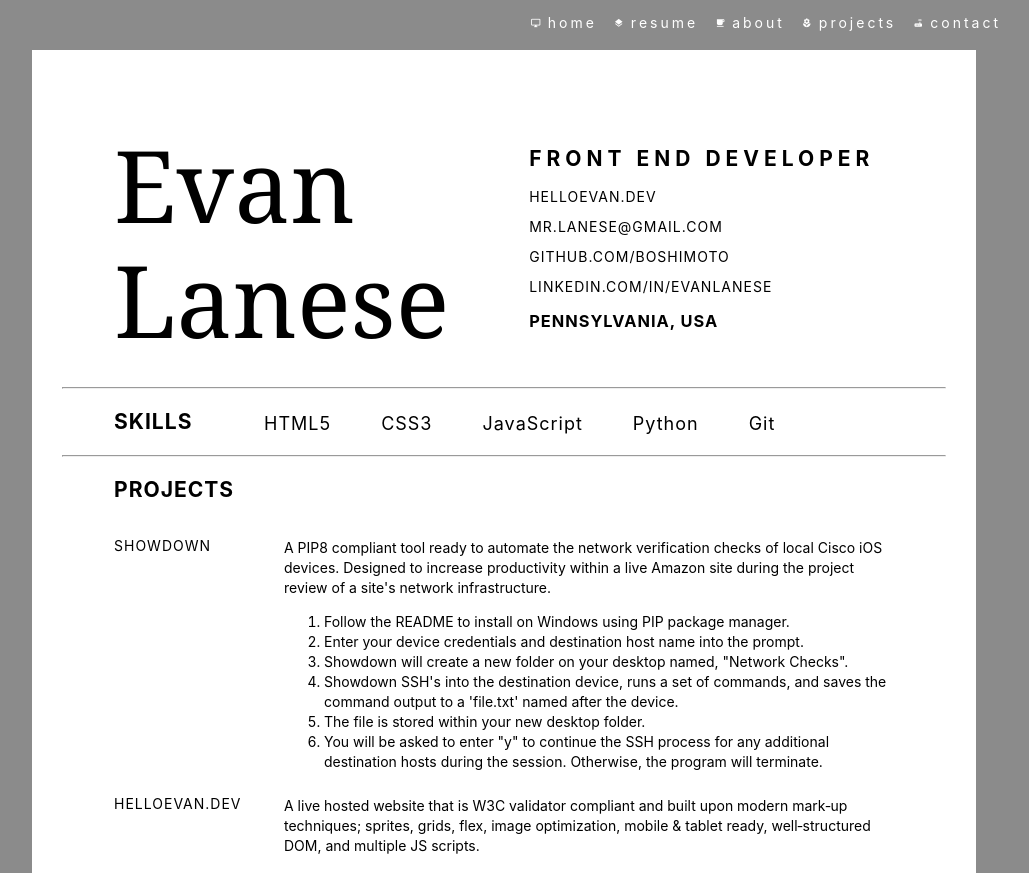
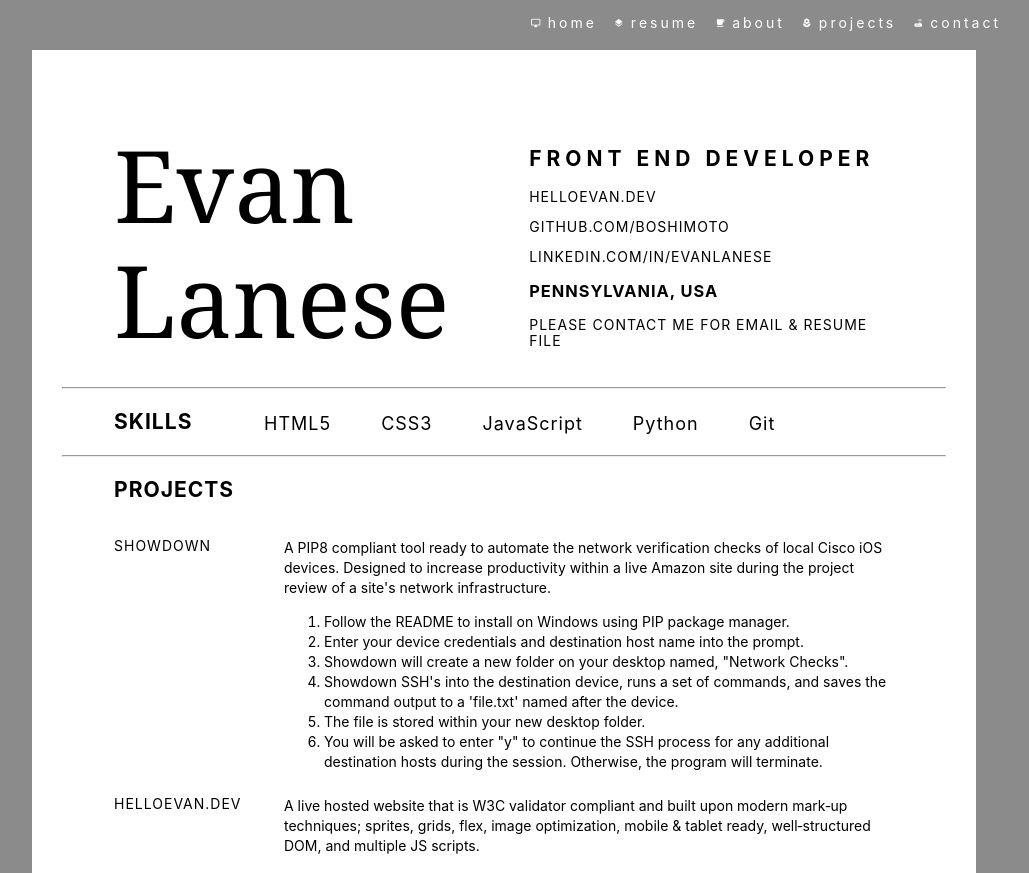
Before and after one commit to bodymoto/vanilla-js-website, a plain HTML site: page resume.html in a window 1280 px wide. Shown: the top 873 px of the page, without its empty margins (136-1165 px from the left). Drawn offline with Linux system fonts and the light colour scheme.

Commit message:
content: remove personal info

```diff
--- a/resume.html
+++ b/resume.html
@@ -70,10 +70,10 @@
           <section class="resume--head-contact">
             <h2>front end developer</h2>
             <p>helloevan&period;dev</p>
-            <p>mr&period;lanese@gmail&period;com</p>
             <p>github&period;com&sol;boshimoto</p>
             <p>linkedin&period;com&sol;in&sol;evanlanese</p>
             <h3>pennsylvania&comma; usa</h3>
+            <p>please contact me for email & resume file</p>
           </section>
         </div>
         <hr />
```
